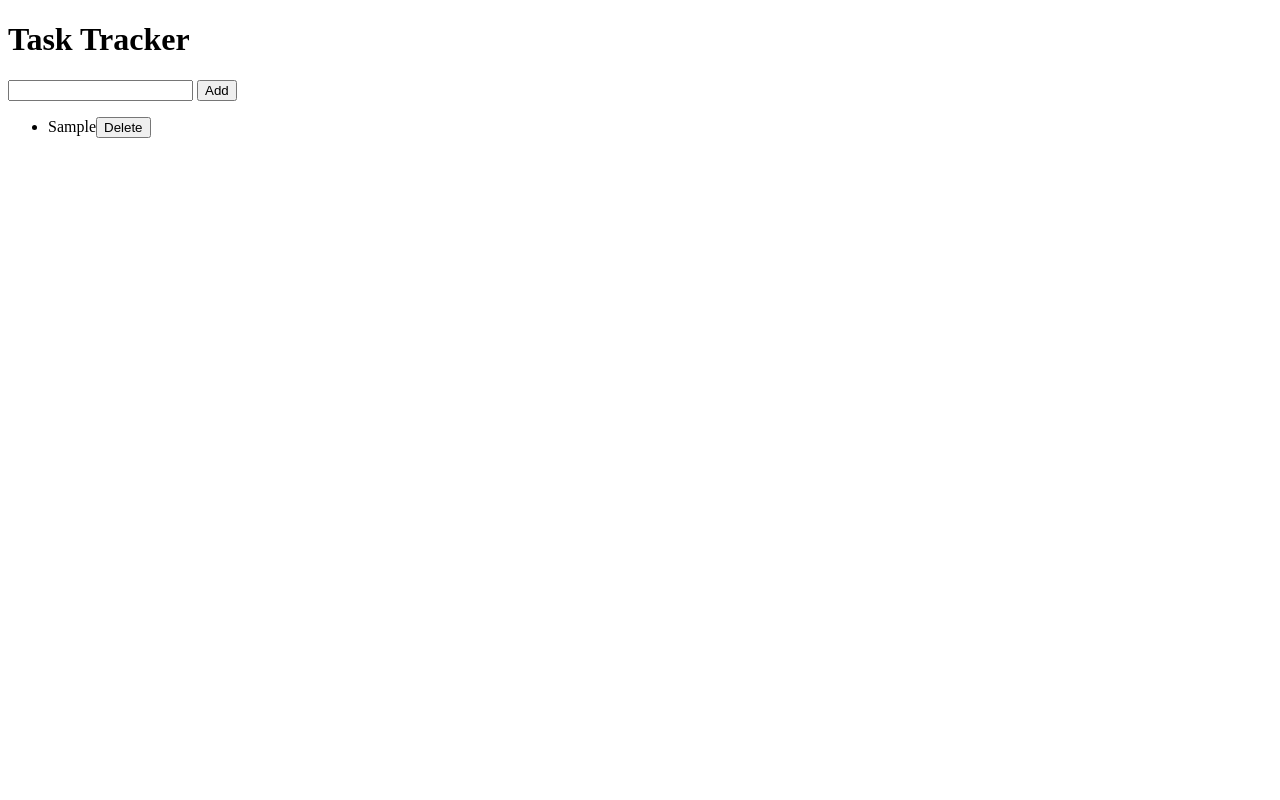
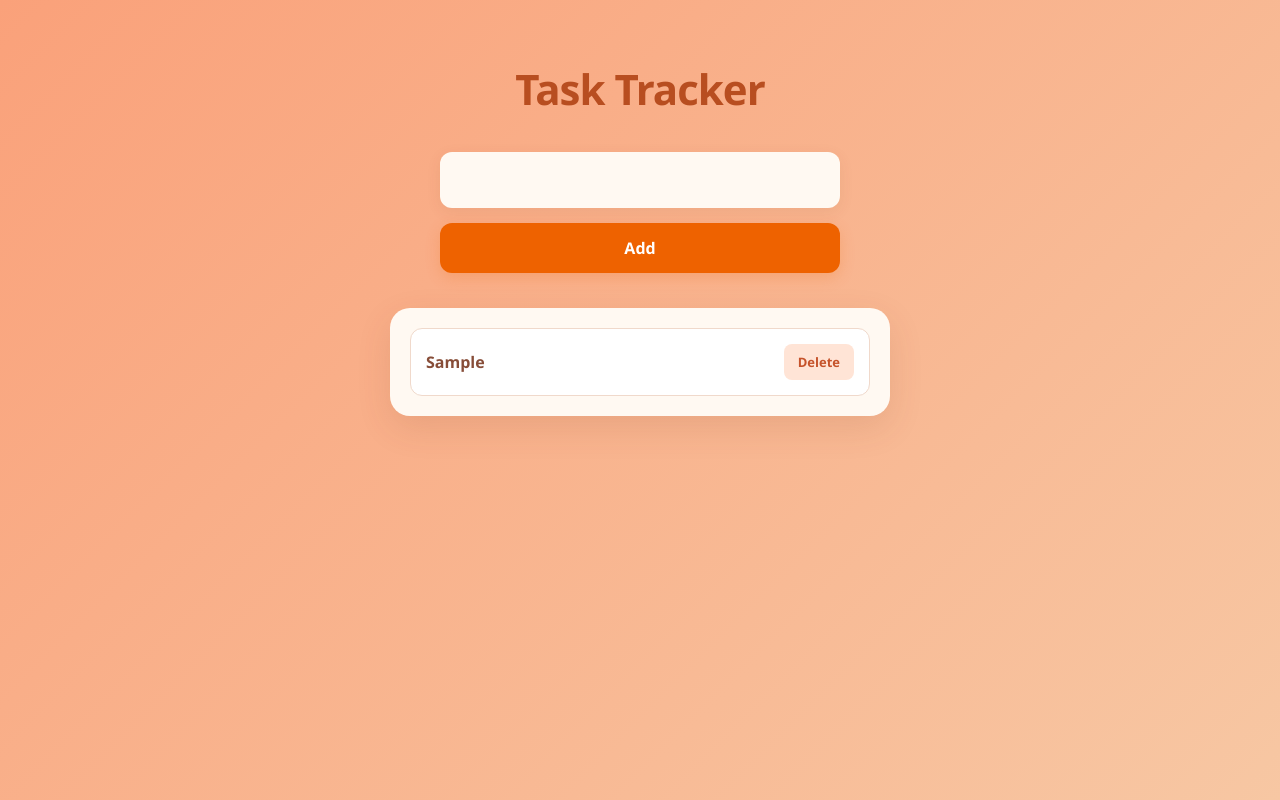
Before and after one commit to ivayylkaa/task-tracker, a plain HTML site: page index.html in a window 1280 px wide. Both pictures are taken after typing "Sample" into the empty fields and a click on the button "Add". Drawn offline with Linux system fonts and the light colour scheme.

Commit message:
CSS Styling

```diff
--- a/index.html
+++ b/index.html
@@ -4,6 +4,7 @@
     <meta charset="UTF-8">
     <meta name="viewport" content="width=device-width, initial-scale=1.0">
     <title>Task Tracker</title>
+    <link rel="stylesheet" href="./styles.css">
 </head>
 <body>
     <h1>Task Tracker</h1>
--- a/script.js
+++ b/script.js
@@ -5,15 +5,19 @@ const taskList = document.getElementById("taskList");
 let tasks = JSON.parse(localStorage.getItem("tasks")) || [];
 
 function render() {
-  localStorage.setItem("tasks", JSON.stringify(tasks))
+  localStorage.setItem("tasks", JSON.stringify(tasks));
   taskList.textContent = "";
   tasks.forEach((x) => {
     const li = document.createElement("li");
-    li.textContent = x.title;
+
+    const taskText = document.createElement("span");
+    taskText.textContent = x.title;
 
     if (x.completed === true) {
-      li.style.textDecoration = "line-through";
+      taskText.style.textDecoration = "line-through";
     }
+
+    li.appendChild(taskText);
 
     taskList.append(li);
 
--- /dev/null
+++ b/styles.css
@@ -0,0 +1,173 @@
+* {
+  box-sizing: border-box;
+  font-family: "Segoe UI", Tahoma, Geneva, Verdana, sans-serif;
+}
+
+body {
+  min-height: 100vh;
+  margin: 0;
+  padding: 60px 20px;
+  background: linear-gradient(135deg, #faa17a, #f7c7a3);
+  display: flex;
+  flex-direction: column;
+  align-items: center;
+}
+
+h1 {
+  color: #b84e20;
+  font-size: 42px;
+  font-weight: 800;
+  text-align: center;
+  letter-spacing: -1px;
+  margin: 0 0 35px;
+}
+
+#task {
+  width: 100%;
+  max-width: 400px;
+  padding: 15px 18px;
+  margin-bottom: 15px;
+  background-color: #fff9f2;
+  color: #874d38;
+  border: 2px solid transparent;
+  border-radius: 12px;
+  font-size: 16px;
+  outline: none;
+  box-shadow: 0 4px 15px rgba(120, 60, 30, 0.08);
+  transition:
+    border-color 0.2s ease,
+    box-shadow 0.2s ease;
+}
+
+#task:focus {
+  border-color: #ee6200;
+  box-shadow: 0 4px 20px rgba(238, 98, 0, 0.15);
+}
+
+#addBtn {
+  width: 100%;
+  max-width: 400px;
+  padding: 14px 20px;
+  background-color: #ee6200;
+  color: white;
+
+  border: none;
+  border-radius: 12px;
+
+  font-size: 16px;
+  font-weight: 700;
+
+  box-shadow: 0 5px 15px rgba(238, 98, 0, 0.2);
+  transition:
+    background-color 0.2s ease,
+    transform 0.2s ease;
+}
+
+#addBtn:hover {
+  background-color: #d95700;
+  transform: translateY(-2px);
+}
+
+#addBtn:active {
+  transform: scale(0.98);
+}
+
+#taskList {
+  width: 100%;
+  max-width: 500px;
+  min-height: 100px;
+  margin: 35px 0 0;
+  padding: 20px;
+
+  background-color: #fff9f2;
+  border-radius: 20px;
+  box-shadow: 0 12px 35px rgba(120, 60, 30, 0.12);
+
+  list-style: none;
+}
+
+#taskList li {
+  display: flex;
+  align-items: center;
+  justify-content: space-between;
+  gap: 15px;
+
+  padding: 15px;
+  margin-bottom: 12px;
+
+  background-color: #ffffff;
+  color: #874d38;
+
+  border: 1px solid #f0d9cb;
+  border-radius: 12px;
+
+  font-size: 16px;
+  font-weight: 600;
+
+  overflow-wrap: anywhere;
+  transition:
+    background-color 0.2s ease,
+    transform 0.2s ease;
+}
+
+#taskList li:last-child {
+  margin-bottom: 0;
+}
+
+#taskList li:hover {
+  background-color: #fff0e7;
+  transform: translateY(-2px);
+}
+
+#taskList li button {
+  flex-shrink: 0;
+  padding: 9px 14px;
+
+  background-color: #ffe4d6;
+  color: #c6532b;
+
+  border: none;
+  border-radius: 8px;
+
+  font-size: 13px;
+  font-weight: 700;
+
+  transition:
+    background-color 0.2s ease,
+    color 0.2s ease;
+}
+
+#taskList li button:hover {
+  background-color: #e66b45;
+  color: white;
+}
+
+#taskList li button {
+  display: inline-flex;
+  align-items: center;
+  justify-content: center;
+  flex-shrink: 0;
+}
+
+@media (max-width: 480px) {
+  body {
+    padding: 40px 15px;
+  }
+
+  h1 {
+    font-size: 34px;
+  }
+
+  #taskList {
+    padding: 15px;
+  }
+
+  #taskList li {
+    padding: 12px;
+    font-size: 14px;
+  }
+
+  #taskList li button {
+    padding: 8px 10px;
+  }
+}
```
